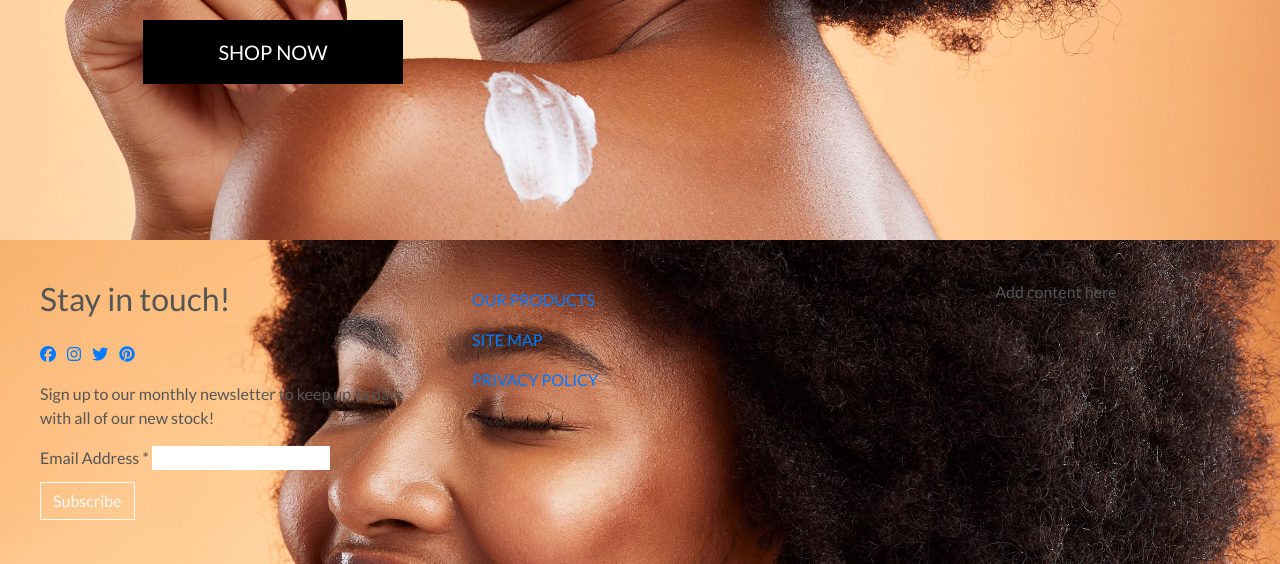
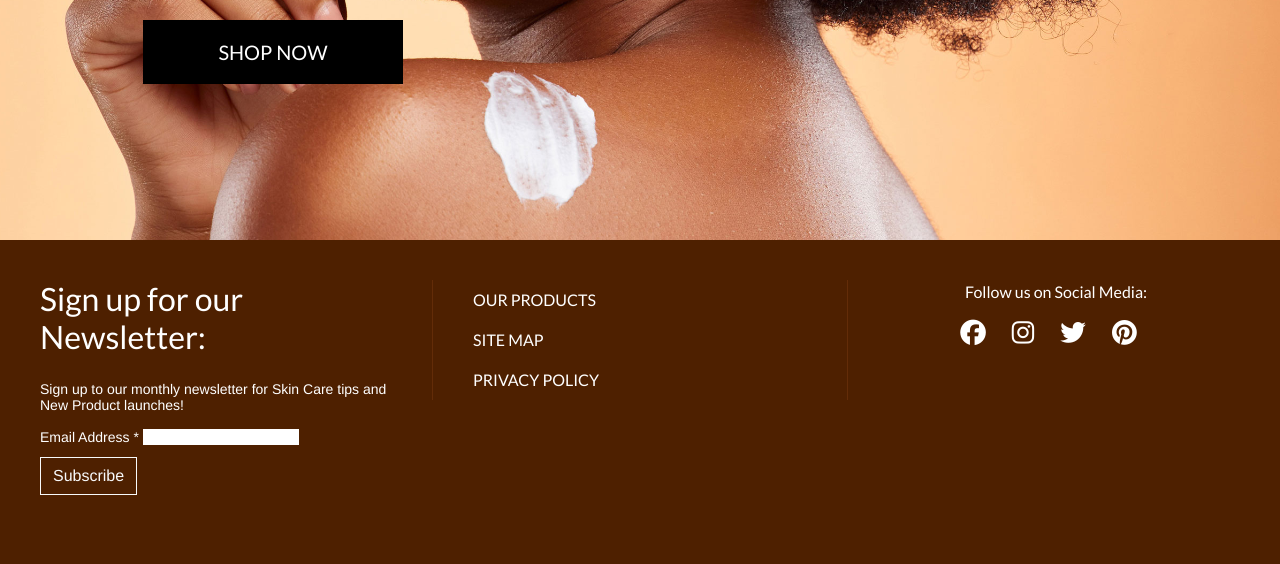
Before and after one commit to RozWelch/pureglow, a Django app: page / in a window 1280 px wide. Shown: the part 560-1124 px from the top of the page. After the commit the page ends 1055 px from the top, so only its background shows below. Run offline with Django 3.2, Linux system fonts and the light colour scheme; some libraries are stand-ins or nearby versions.

Commit message:
Added styling to footer section

```diff
--- a/static/css/base.css
+++ b/static/css/base.css
@@ -177,6 +177,42 @@ a.category-badge > span.badge:hover {
     overflow-y: auto;
 }
 
+/* footer */
+
+footer {
+    background-color: #4e2000;
+    color: white;
+}
+
+footer a {
+    color: white;
+}
+
+footer a:hover {
+    text-decoration: underline !important;
+    color: white;
+}
+
+.divider {
+    border-left: 1px solid rgba(187, 92, 42, 0.2);
+    border-right: 1px solid rgba(187, 92, 42, 0.2);
+}
+
+.social-networks i {
+    font-size: 160%;
+    padding-right: 15px;
+}
+
+.social-networks i:hover {
+    opacity: 75%;
+}
+
+#mc_embed_signup {
+    background: #fff;
+    clear: left;
+    font: 14px Helvetica, Arial, sans-serif;
+}
+
 /* -------------------------------- Media Queries */
 
 /* Slightly larger container on xl screens */
--- a/templates/includes/footer.html
+++ b/templates/includes/footer.html
@@ -16,11 +16,7 @@
             </ul>
         </div>
         <div class="col-12 col-md-4 p-4 text-center">
-            <p>Add content here</p>
-        </div>
-        <div class="col-12 col-md-4 p-4 order-first">
-            <div>
-                <h2 class="mb-4">Stay in touch!</h2>
+            <p>Follow us on Social Media:</p>
             <ul class="list-unstyled list-inline social-networks">
                 <li class="list-inline-item">
                     <a href="https://www.facebook.com/" target="_blank" rel="noopener"
@@ -42,14 +38,18 @@
                 </li>
             </ul>
         </div>
-            <!--  Mailchimp Signup Form -->
+        <div class="col-12 col-md-4 p-4 order-first">
+            <div>
+                <h2 class="mb-4">Sign up for our Newsletter:</h2>
+            </div>
+            <!--  Mailchimp Sign Up Form -->
             <div id="mc_embed_signup" class="bg-transparent">
                 <form
                     action="https://herokuapp.us18.list-manage.com/subscribe/post?u=fe3d40c487e0c23b81fc2d0a4&amp;id=b6b2282de4&amp;f_id=001526e7f0"
                     method="post" id="mc-embedded-subscribe-form" name="mc-embedded-subscribe-form" class="validate m-0"
                     target="_blank" novalidate>
                     <div id="mc_embed_signup_scroll">
-                        <p>Sign up to our monthly newsletter to keep up to date with all of our new stock!</p>
+                        <p>Sign up to our monthly newsletter for Skin Care tips and New Product launches!</p>
                         <div class="mc-field-group">
                             <label for="mce-EMAIL">Email Address <span class="asterisk">*</span>
                             </label>
@@ -60,7 +60,7 @@
                             <div class="response text-light p-0 m-0" id="mce-success-response" style="display:none">
                             </div>
                         </div>
-                        <!-- real people should not fill this in and expect good things - do not remove this or risk form bot signups-->
+                        <!-- do not remove section - do not remove this or risk form bot signups-->
                         <div style="position: absolute; left: -5000px;" aria-hidden="true"><input type="text"
                                 name="b_fe3d40c487e0c23b81fc2d0a4_b6b2282de4" tabindex="-1" value=""></div>
                         <div class="optionalParent">
```
Lines whose indentation alone changed are shown as unchanged.
